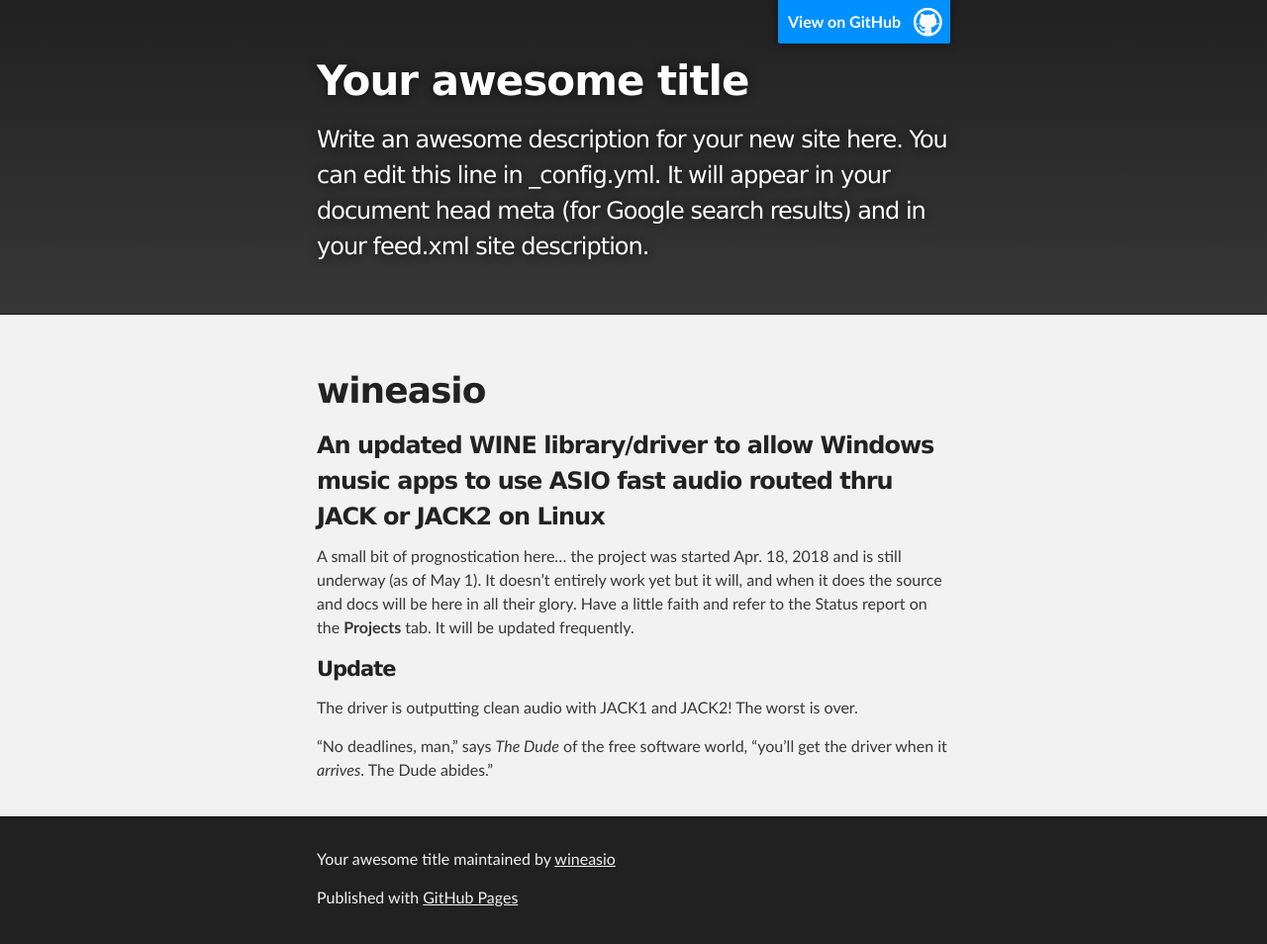
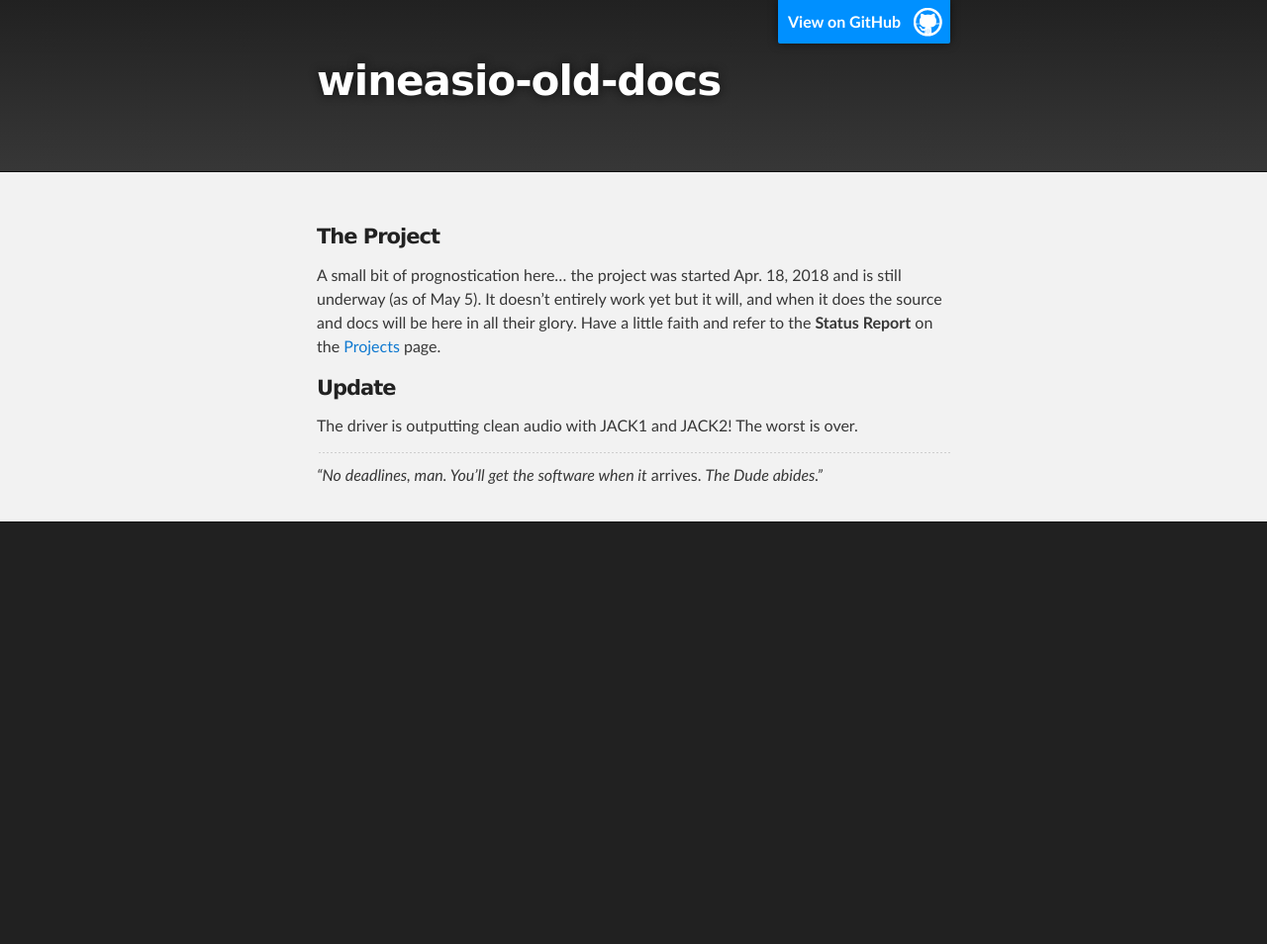
Before and after one commit to wineasio/wineasio-old-docs, a Jekyll site: the page built from index.md, in a window 1280 px wide. Shown: the whole page at 99% size. Built offline with Jekyll 4.4.1, drawn with Linux system fonts in a browser that asks for light colours; our own code applies the rules of GitHub Pages for plain Markdown files; the repository's description, which GitHub fills in, is left out; after the commit the page ends 900 px from its top, so only the background shows below that; part of the change alters nothing that is shown.

Commit message:
Put together a 1 page front-end for website.

```diff
--- a/_config.yml
+++ b/_config.yml
@@ -13,16 +13,16 @@
 # you will see them accessed via {{ site.title }}, {{ site.email }}, and so on.
 # You can create any custom variable you would like, and they will be accessible
 # in the templates via {{ site.myvariable }}.
-title: Your awesome title
-email: your-email@example.com
-description: >- # this means to ignore newlines until "baseurl:"
-  Write an awesome description for your new site here. You can edit this
-  line in _config.yml. It will appear in your document head meta (for
-  Google search results) and in your feed.xml site description.
+# title: Your awesome title
+# email: your-email@example.com
+# description: >- # this means to ignore newlines until "baseurl:"
+#  Write an awesome description for your new site here. You can edit this
+#  line in _config.yml. It will appear in your document head meta (for
+#  Google search results) and in your feed.xml site description.
 baseurl: "" # the subpath of your site, e.g. /blog
-url: https://www.wineasio.org # the base hostname & protocol for your site, e.g. http://example.com
-twitter_username: jekyllrb
-github_username:  jekyll
+url: https://wineasio.org # the base hostname & protocol for your site, e.g. http://example.com
+# twitter_username: jekyllrb
+# github_username:  jekyll
 
 # Build settings
 markdown: kramdown
--- a/_layouts/default.html
+++ b/_layouts/default.html
@@ -36,7 +36,7 @@
       </section>
     </div>
 
-    <!-- FOOTER  -->
+    <!-- FOOTER
     <div id="footer_wrap" class="outer">
       <footer class="inner">
         {% if site.github.is_project_page %}
@@ -44,7 +44,7 @@
         {% endif %}
         <p>Published with <a href="https://pages.github.com">GitHub Pages</a></p>
       </footer>
-    </div>
+    </div> --!>
 
     {% if site.google_analytics %}
       <script>
--- /dev/null
+++ b/index.md
@@ -0,0 +1,11 @@
+---
+---
+#### The Project
+A small bit of prognostication here... the project was started Apr. 18, 2018 and is still underway (as of May 5).  It doesn't entirely work yet but it will, and when it does the source and docs will be here in all their glory.  Have a little faith and refer to the **Status Report** on the <a href="{{ site.github.repository_url | append: "/projects" }}">Projects</a> page.
+
+#### Update
+The driver is outputting clean audio with JACK1 and JACK2!  The worst is over.
+
+---
+
+_"No deadlines, man.  You'll get the software when it_ arrives.  _The Dude abides."_
```
Also changed, not shown: README.md (deleted).
